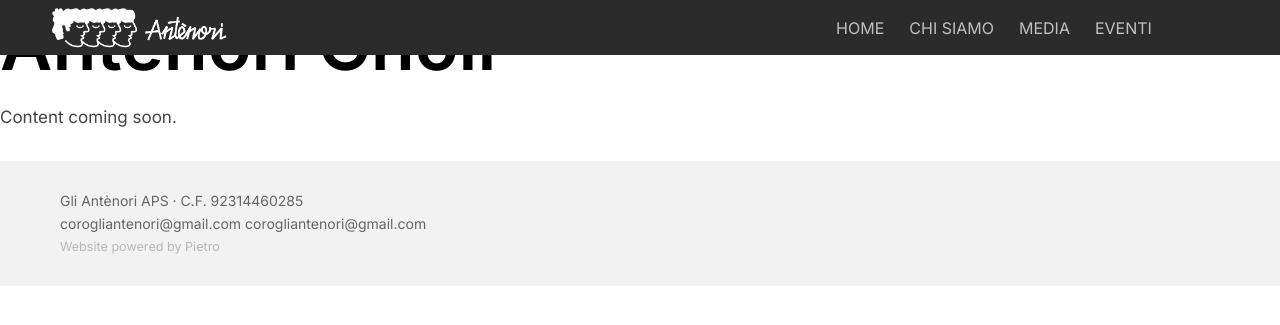
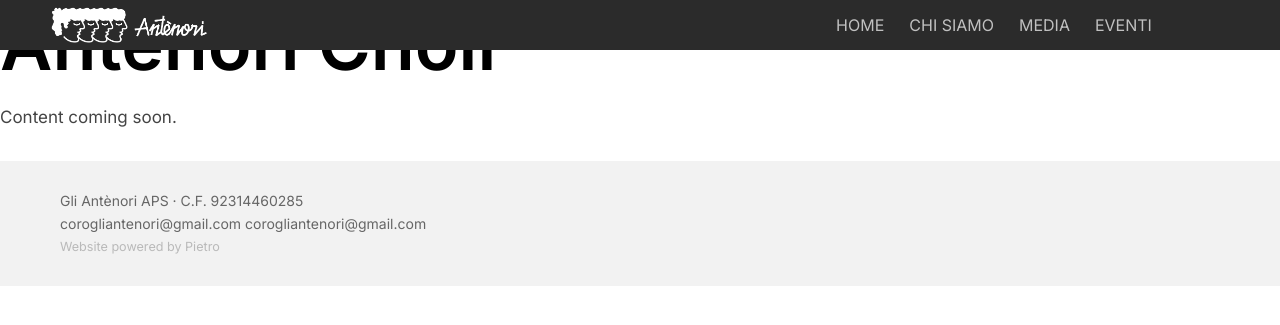
Before and after one commit to antenori-choir/antenori-choir.github.io, a Jekyll site: the page built from en/index.md, in a window 1280 px wide. Shown: the top 325 px of the page. Built offline with Jekyll 4.4.1, drawn with Linux system fonts in a browser that asks for light colours.

Commit message:
minor fix

```diff
--- a/assets/css/style.css
+++ b/assets/css/style.css
@@ -91,7 +91,7 @@ p {
   top: 0;
   left: 0;
   width: 100%;
-  height: 55px;
+  height: 50px;
   background: #2b2b2b;
   z-index: 1000;
 }
@@ -108,7 +108,7 @@ p {
 }
 
 .logo img {
-  height: 45px;
+  height: 40px;
   display: block;
 }
 
@@ -140,7 +140,7 @@ p {
 .nav-toggle {
   display: none;
   flex-direction: column;
-  gap: 6px;
+  gap: 5px;
   background: none;
   border: none;
   cursor: pointer;
```
